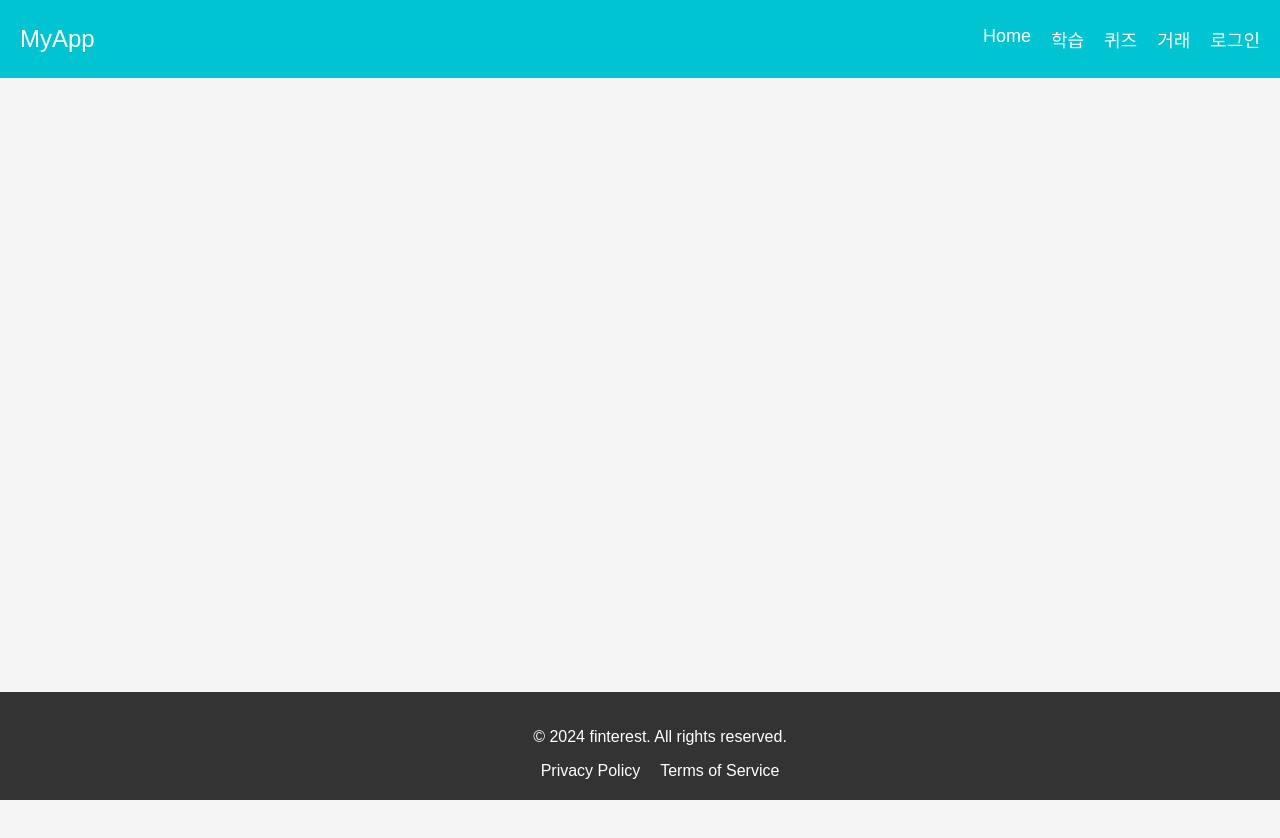
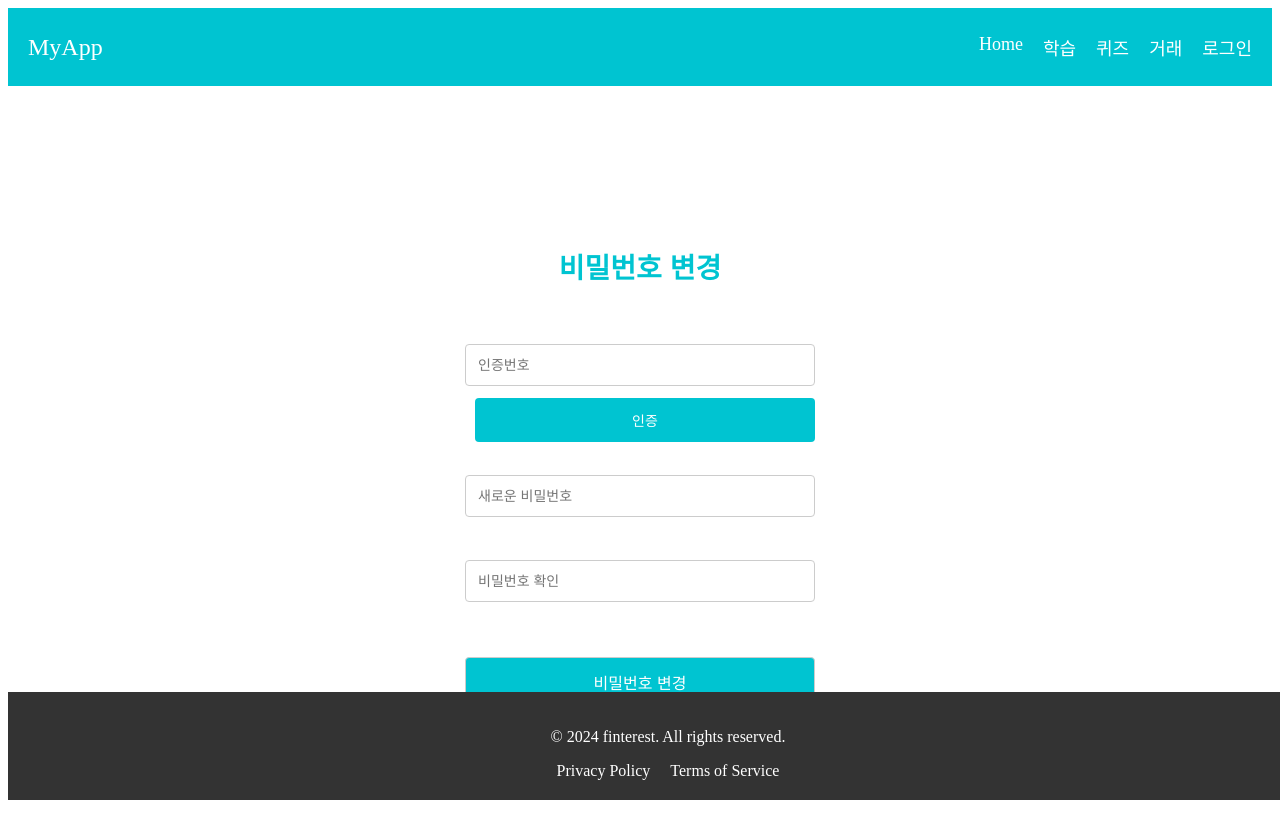
Before and after one commit to subin4420/finterest, a Vue app in the folder front-end/: page /change-password in a window 1280 px wide. Shown: the top 838 px of the page. Before the commit the page ends 800 px from the top, so only its background shows below. Built offline with nearby package versions, Linux system fonts and the light colour scheme.

Commit message:
feat: 비밀번호 찾기, 비밀번호 UI 구현

```diff
--- a/front-end/src/main.js
+++ b/front-end/src/main.js
@@ -2,7 +2,7 @@ import { createApp } from 'vue';
 import App from './App.vue';
 import router from './router';
 import { createPinia } from 'pinia';
-import './styles/global.css';  // 전역 스타일 불러오기
+//import './styles/global.css';  // 전역 스타일 불러오기
 
 const app = createApp(App);
 
--- a/front-end/src/router/index.js
+++ b/front-end/src/router/index.js
@@ -6,7 +6,9 @@ import Learning from '@/views/Learning.vue';
 import Trading from '@/views/Trading.vue';
 import Login from '@/views/Login.vue';
 import FindPassword from '@/views/FindPassword.vue';
+import ChangePassword from '@/views/ChangePassword.vue';
 import SignUp from '@/views/SignUp.vue';
+
 
 
 const routes = [
@@ -17,6 +19,7 @@ const routes = [
     { path: '/trading', component: Trading },
     { path: '/login', component: Login },
     { path: '/find-password', name: 'FindPassword', component: FindPassword, },
+    { path: '/change-password', name: 'ChangePassword', component: ChangePassword, },
     { path: '/signup', name: 'SignUp', component: SignUp, },
 ];
 
--- /dev/null
+++ b/front-end/src/views/ChangePassword.vue
@@ -0,0 +1,111 @@
+<template>
+  <div class="changePW-body">
+    <div class="change-password-container">
+      <div class="title">비밀번호 변경</div>
+      <div class="input-group">
+        <input type="text" placeholder="인증번호" required />
+        <button class="btn-small">인증</button>
+      </div>
+      <div class="input-group">
+        <input type="password" placeholder="새로운 비밀번호" required />
+      </div>
+      <div class="input-group">
+        <input type="password" placeholder="비밀번호 확인" required />
+      </div>
+      <button class="btn">비밀번호 변경</button>
+    </div>
+  </div>
+</template>
+
+<script>
+export default {};
+</script>
+
+<style>
+.changePW-body {
+  margin: 0;
+  font-family: Arial, Helvetica, sans-serif;
+  font-size: 16px;
+  display: flex;
+  justify-content: center;
+  align-items: center;
+  height: 100vh;
+}
+
+.change-password-container {
+  padding: 60px 70px;
+  border-radius: 8px;
+  display: flex;
+  flex-direction: column;
+  align-items: center;
+  width: 350px;
+}
+
+.title {
+  color: #00c4d1;
+  margin-bottom: 40px;
+  /* 제목과 입력 필드 사이의 간격 늘림 */
+  font-size: 28px;
+  /* 글자 크기를 더 크게 설정 */
+  font-weight: bold;
+  /* 글자 굵기 추가 */
+}
+
+.input-group {
+  width: 100%;
+  display: flex;
+  margin: 8px 0;
+}
+
+input[type="text"],
+input[type="password"] {
+  padding: 12px;
+  border: 1px solid #ccc;
+  border-radius: 4px;
+  font-size: 14px;
+  flex-grow: 1;
+  /* Allows input to fill space */
+}
+
+.btn,
+.btn-small {
+  background-color: #00c4d1;
+  color: white;
+  padding: 12px 15px;
+  border: none;
+  cursor: pointer;
+  font-size: 14px;
+  border-radius: 4px;
+  margin-left: 10px;
+  /* Adds space between inputs and button */
+}
+
+.btn {
+  width: 100%;
+  /* Matches the full width of input groups */
+  margin-left: 0;
+  /* No margin for the main button */
+  padding: 12px 0;
+  /* Larger padding for better touch area */
+}
+
+.btn:hover,
+.btn-small:hover {
+  opacity: 0.9;
+}
+
+.link {
+  text-align: center;
+  font-size: 14px;
+  color: #00c4d1;
+}
+
+.link a {
+  color: #00c4d1;
+  text-decoration: none;
+}
+
+.link a:hover {
+  text-decoration: underline;
+}
+</style>
--- a/front-end/src/views/FindPassword.vue
+++ b/front-end/src/views/FindPassword.vue
@@ -1,18 +1,15 @@
 <template>
-  <div class="changePW-body">
-    <div class="change-password-container">
-      <div class="title">비밀번호 변경</div>
-      <div class="input-group">
-        <input type="text" placeholder="인증번호" required />
-        <button class="btn-small">인증</button>
+  <div class="reset-body">
+    <div class="password-reset-container">
+      <div class="title">비밀번호 찾기</div>
+      <input type="text" placeholder="아이디" required />
+      <input type="text" placeholder="이름" required />
+      <input type="email" placeholder="이메일" required />
+      <button class="btn">비밀번호 찾기</button>
+      <div class="links">
+        <router-link to="/login">로그인 </router-link> |
+        <router-link to="/signup"> 회원가입</router-link>
       </div>
-      <div class="input-group">
-        <input type="password" placeholder="새로운 비밀번호" required />
-      </div>
-      <div class="input-group">
-        <input type="password" placeholder="비밀번호 확인" required />
-      </div>
-      <button class="btn">비밀번호 변경</button>
     </div>
   </div>
 </template>
@@ -22,7 +19,7 @@ export default {};
 </script>
 
 <style>
-.changePW-body {
+.reset-body {
   margin: 0;
   font-family: Arial, Helvetica, sans-serif;
   font-size: 16px;
@@ -32,8 +29,9 @@ export default {};
   height: 100vh;
 }
 
-.change-password-container {
+.password-reset-container {
   padding: 60px 70px;
+  background: #ffffff;
   border-radius: 8px;
   display: flex;
   flex-direction: column;
@@ -51,61 +49,50 @@ export default {};
   /* 글자 굵기 추가 */
 }
 
-.input-group {
+input[type="text"],
+input[type="email"] {
   width: 100%;
-  display: flex;
-  margin: 8px 0;
-}
-
-input[type="text"],
-input[type="password"] {
-  padding: 12px;
+  padding: 15px;
+  /* 입력 필드의 패딩 늘림 */
+  margin-bottom: 12px;
+  /* 입력 필드 사이의 간격 늘림 */
   border: 1px solid #ccc;
+  box-sizing: border-box;
   border-radius: 4px;
   font-size: 14px;
-  flex-grow: 1;
-  /* Allows input to fill space */
-}
-
-.btn,
-.btn-small {
-  background-color: #00c4d1;
-  color: white;
-  padding: 12px 15px;
-  border: none;
-  cursor: pointer;
-  font-size: 14px;
-  border-radius: 4px;
-  margin-left: 10px;
-  /* Adds space between inputs and button */
 }
 
 .btn {
+  background-color: #00c4d1;
+  color: white;
+  padding: 14px 20px;
+  margin-top: 20px;
+  /* 버튼과 입력 필드 사이의 간격 늘림 */
+  border: none;
+  cursor: pointer;
   width: 100%;
-  /* Matches the full width of input groups */
-  margin-left: 0;
-  /* No margin for the main button */
-  padding: 12px 0;
-  /* Larger padding for better touch area */
+  border-radius: 4px;
+  font-size: 16px;
 }
 
-.btn:hover,
-.btn-small:hover {
+.btn:hover {
   opacity: 0.9;
 }
 
-.link {
+.links {
   text-align: center;
   font-size: 14px;
   color: #00c4d1;
+  margin-top: 12px;
+  /* 링크와 버튼 사이의 간격 늘림 */
 }
 
-.link a {
+.links a {
   color: #00c4d1;
   text-decoration: none;
 }
 
-.link a:hover {
+.links a:hover {
   text-decoration: underline;
 }
 </style>
--- a/front-end/src/views/Login.vue
+++ b/front-end/src/views/Login.vue
@@ -6,8 +6,8 @@
       <input type="password" placeholder="비밀번호" required />
       <button class="btn">로그인</button>
       <div class="links">
-        <router-link to="/find-password">비밀번호 찾기</router-link> |
-        <router-link to="/signup">회원가입</router-link>
+        <router-link to="/find-password">비밀번호 찾기 </router-link> |
+        <router-link to="/signup"> 회원가입</router-link>
       </div>
     </div>
   </div>
@@ -24,7 +24,6 @@
   justify-content: center;
   align-items: center;
   height: 100vh;
-  background-color: #f0f0f0;
 }
 
 .login-container {
```
